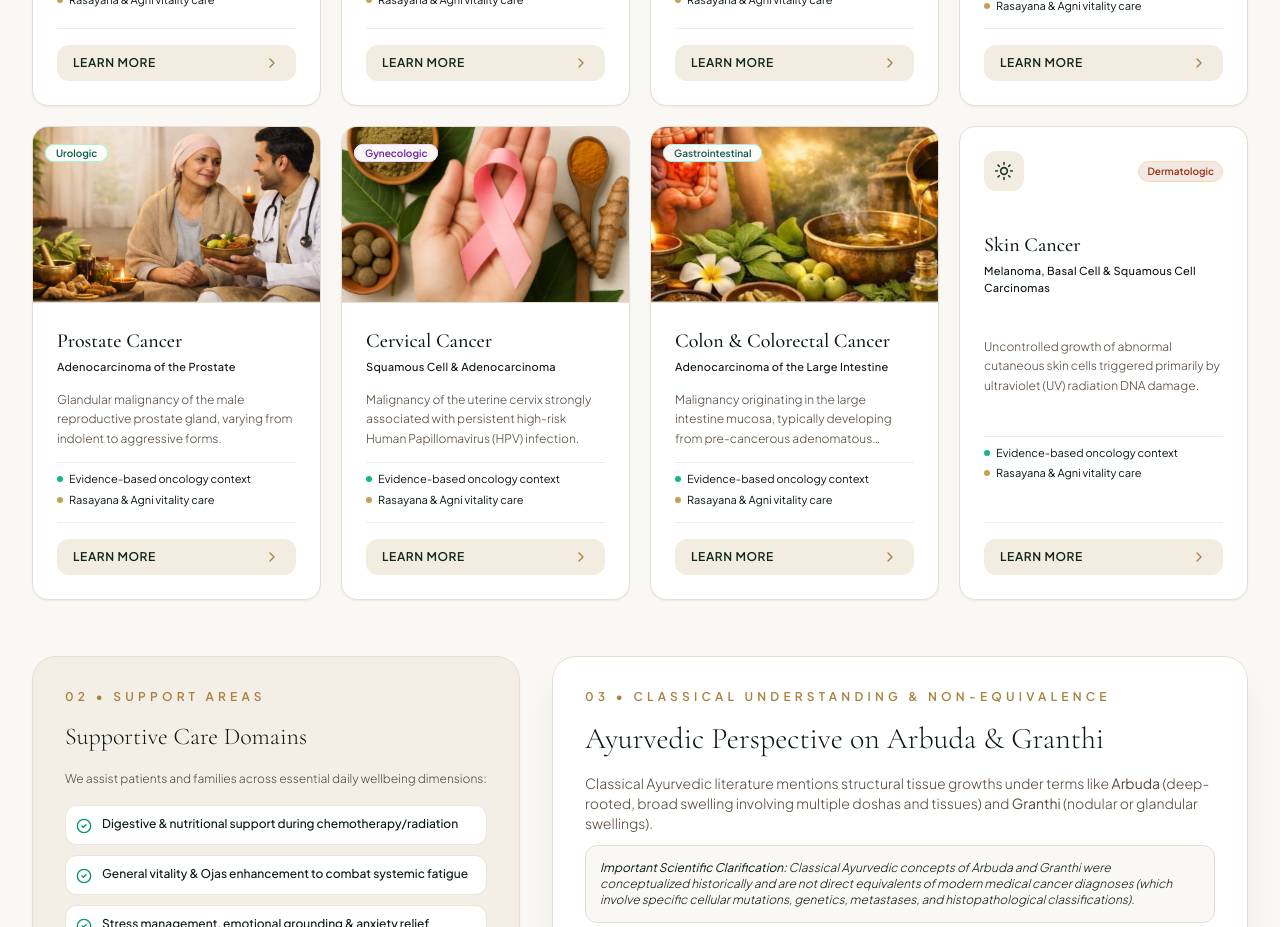
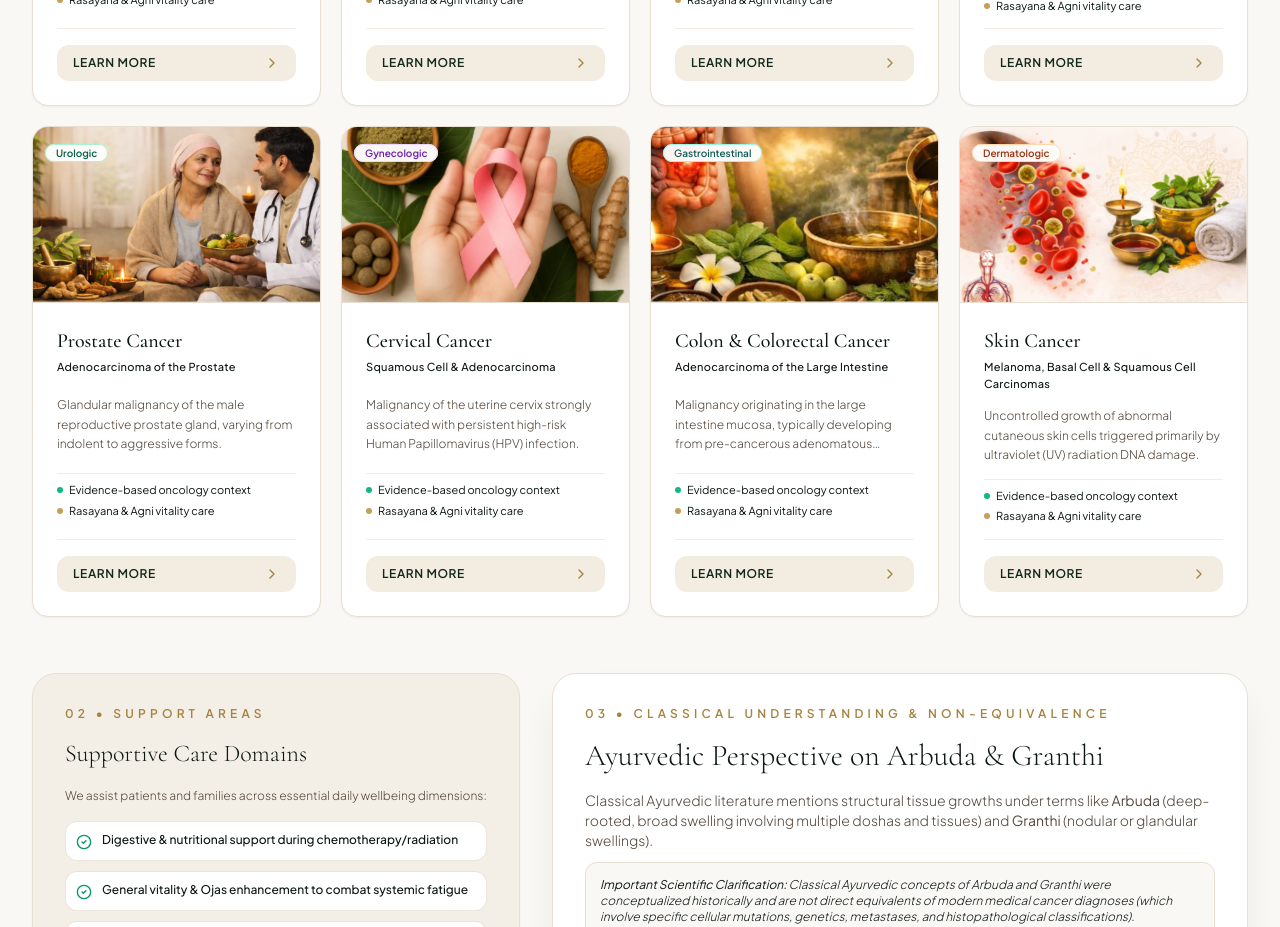
Before and after one commit to Shrikanthkk/sri-krishna-ayurvedic-, a React (Vite) app: page /treatments/cancer-treatment in a window 1280 px wide. Shown: the part 1540-2467 px from the top of the page. Built offline with nearby package versions, Linux system fonts and the light colour scheme.

Commit message:
feat: add dermatologic & botanical supportive care illustration to Skin Cancer card and modal

```diff
--- a/src/data/cancerData.js
+++ b/src/data/cancerData.js
@@ -142,6 +142,7 @@ export const majorCancerTypes = [
     category: "Dermatologic Malignancy",
     badgeColor: "bg-orange-900/10 text-orange-800 border-orange-200",
     iconName: "Sun",
+    image: "/images/skin_cancer.png",
     shortSummary: "Uncontrolled growth of abnormal cutaneous skin cells triggered primarily by ultraviolet (UV) radiation DNA damage.",
     points: {
       whatItIs: "Uncontrolled proliferation of abnormal cells in the epidermis, broadly classified into Non-Melanoma Skin Cancers (Basal Cell Carcinoma and Squamous Cell Carcinoma) and Melanoma (the most aggressive form originating in melanocytes).",
```
Also changed, not shown: public/images/skin_cancer.png (added).
